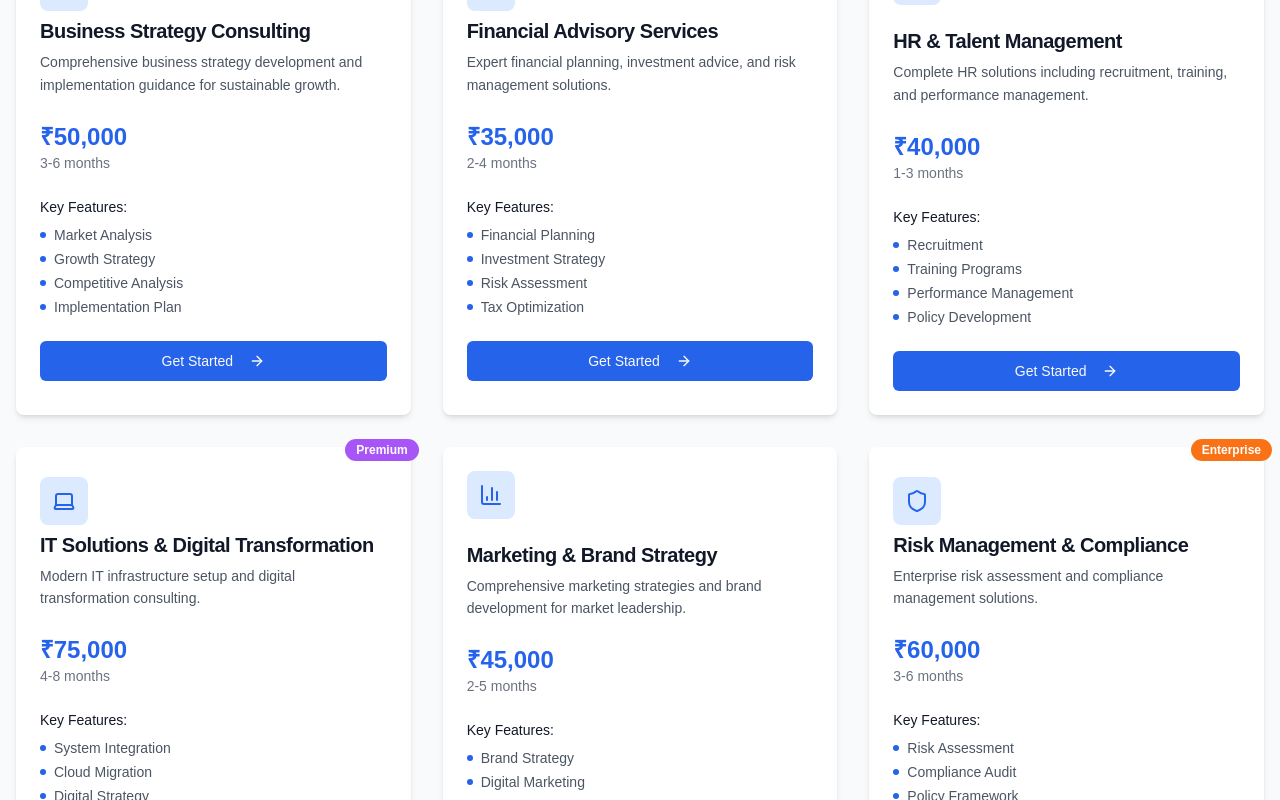
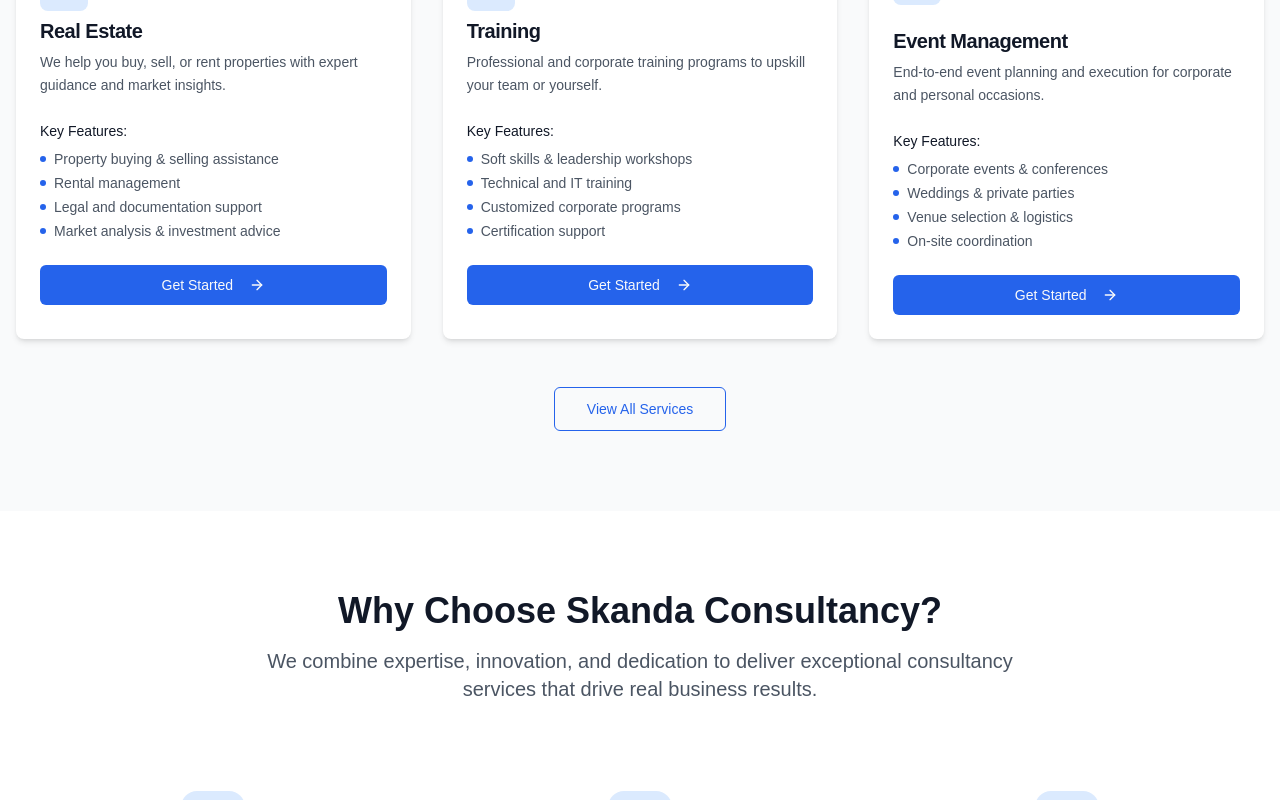
Before and after one commit to SumaGudladona13/SkandaConsultancy, a Next.js app in the folder skanda-consultancy (1)/: page / in a window 1280 px wide. Shown: the part 1440-2240 px from the top of the page. Built offline with nearby package versions, Linux system fonts and the light colour scheme.

Commit message:
Change services

```diff
--- a/skanda-consultancy (1)/app/signup/page.tsx
+++ b/skanda-consultancy (1)/app/signup/page.tsx
@@ -39,13 +39,47 @@ export default function SignupPage() {
         <input name="phone" value={form.phone} onChange={handleChange} placeholder="Phone" type="tel" required className="w-full p-2 border rounded" />
         <select name="service" value={form.service} onChange={handleChange} required className="w-full p-2 border rounded">
           <option value="">Select Service</option>
-          <option value="Business Strategy">Business Strategy</option>
-          <option value="Financial Advisory">Financial Advisory</option>
-          <option value="HR Consulting">HR Consulting</option>
-          <option value="IT Solutions">IT Solutions</option>
-          <option value="Marketing">Marketing</option>
-          <option value="Risk Management">Risk Management</option>
+          <option value="Real Estate">Real Estate</option>
+          <option value="Training">Training</option>
+          <option value="Event Management">Event Management</option>
         </select>
+        {/* Service Descriptions & Features */}
+        {form.service === "Real Estate" && (
+          <div className="bg-blue-50 p-3 rounded mb-2 text-sm">
+            <div className="font-semibold">Real Estate</div>
+            <div className="mb-1">We help you buy, sell, or rent properties with expert guidance and market insights.</div>
+            <ul className="list-disc ml-5">
+              <li>Property buying & selling assistance</li>
+              <li>Rental management</li>
+              <li>Legal and documentation support</li>
+              <li>Market analysis & investment advice</li>
+            </ul>
+          </div>
+        )}
+        {form.service === "Training" && (
+          <div className="bg-green-50 p-3 rounded mb-2 text-sm">
+            <div className="font-semibold">Training</div>
+            <div className="mb-1">Professional and corporate training programs to upskill your team or yourself.</div>
+            <ul className="list-disc ml-5">
+              <li>Soft skills & leadership workshops</li>
+              <li>Technical and IT training</li>
+              <li>Customized corporate programs</li>
+              <li>Certification support</li>
+            </ul>
+          </div>
+        )}
+        {form.service === "Event Management" && (
+          <div className="bg-yellow-50 p-3 rounded mb-2 text-sm">
+            <div className="font-semibold">Event Management</div>
+            <div className="mb-1">End-to-end event planning and execution for corporate and personal occasions.</div>
+            <ul className="list-disc ml-5">
+              <li>Corporate events & conferences</li>
+              <li>Weddings & private parties</li>
+              <li>Venue selection & logistics</li>
+              <li>On-site coordination</li>
+            </ul>
+          </div>
+        )}
         <input name="password" value={form.password} onChange={handleChange} placeholder="Password" type="password" required className="w-full p-2 border rounded" />
         <button type="submit" className="w-full bg-blue-600 text-white py-2 rounded">Sign Up</button>
       </form>
--- a/skanda-consultancy (1)/components/services-section.tsx
+++ b/skanda-consultancy (1)/components/services-section.tsx
@@ -6,69 +6,45 @@ import { TrendingUp, DollarSign, Users, Laptop, BarChart3, Shield, ArrowRight }
 const services = [
   {
     id: 1,
-    title: "Business Strategy Consulting",
-    description: "Comprehensive business strategy development and implementation guidance for sustainable growth.",
-    price: "₹50,000",
-    duration: "3-6 months",
+    title: "Real Estate",
+    description: "We help you buy, sell, or rent properties with expert guidance and market insights.",
     icon: TrendingUp,
-    features: ["Market Analysis", "Growth Strategy", "Competitive Analysis", "Implementation Plan"],
+    features: [
+      "Property buying & selling assistance",
+      "Rental management",
+      "Legal and documentation support",
+      "Market analysis & investment advice"
+    ],
     badge: "Popular",
     badgeColor: "bg-green-500",
   },
   {
     id: 2,
-    title: "Financial Advisory Services",
-    description: "Expert financial planning, investment advice, and risk management solutions.",
-    price: "₹35,000",
-    duration: "2-4 months",
-    icon: DollarSign,
-    features: ["Financial Planning", "Investment Strategy", "Risk Assessment", "Tax Optimization"],
+    title: "Training",
+    description: "Professional and corporate training programs to upskill your team or yourself.",
+    icon: Users,
+    features: [
+      "Soft skills & leadership workshops",
+      "Technical and IT training",
+      "Customized corporate programs",
+      "Certification support"
+    ],
     badge: "Recommended",
     badgeColor: "bg-blue-500",
   },
   {
     id: 3,
-    title: "HR & Talent Management",
-    description: "Complete HR solutions including recruitment, training, and performance management.",
-    price: "₹40,000",
-    duration: "1-3 months",
-    icon: Users,
-    features: ["Recruitment", "Training Programs", "Performance Management", "Policy Development"],
+    title: "Event Management",
+    description: "End-to-end event planning and execution for corporate and personal occasions.",
+    icon: BarChart3,
+    features: [
+      "Corporate events & conferences",
+      "Weddings & private parties",
+      "Venue selection & logistics",
+      "On-site coordination"
+    ],
     badge: "",
     badgeColor: "",
-  },
-  {
-    id: 4,
-    title: "IT Solutions & Digital Transformation",
-    description: "Modern IT infrastructure setup and digital transformation consulting.",
-    price: "₹75,000",
-    duration: "4-8 months",
-    icon: Laptop,
-    features: ["System Integration", "Cloud Migration", "Digital Strategy", "Tech Implementation"],
-    badge: "Premium",
-    badgeColor: "bg-purple-500",
-  },
-  {
-    id: 5,
-    title: "Marketing & Brand Strategy",
-    description: "Comprehensive marketing strategies and brand development for market leadership.",
-    price: "₹45,000",
-    duration: "2-5 months",
-    icon: BarChart3,
-    features: ["Brand Strategy", "Digital Marketing", "Content Strategy", "Campaign Management"],
-    badge: "",
-    badgeColor: "",
-  },
-  {
-    id: 6,
-    title: "Risk Management & Compliance",
-    description: "Enterprise risk assessment and compliance management solutions.",
-    price: "₹60,000",
-    duration: "3-6 months",
-    icon: Shield,
-    features: ["Risk Assessment", "Compliance Audit", "Policy Framework", "Monitoring Systems"],
-    badge: "Enterprise",
-    badgeColor: "bg-orange-500",
   },
 ]
 
@@ -107,12 +83,7 @@ export default function ServicesSection() {
                   <CardDescription className="text-gray-600 leading-relaxed">{service.description}</CardDescription>
                 </CardHeader>
                 <CardContent className="space-y-6">
-                  <div className="flex items-center justify-between">
-                    <div>
-                      <div className="text-2xl font-bold text-blue-600">{service.price}</div>
-                      <div className="text-sm text-gray-500">{service.duration}</div>
-                    </div>
-                  </div>
+
 
                   <div className="space-y-2">
                     <div className="text-sm font-medium text-gray-900">Key Features:</div>
```
